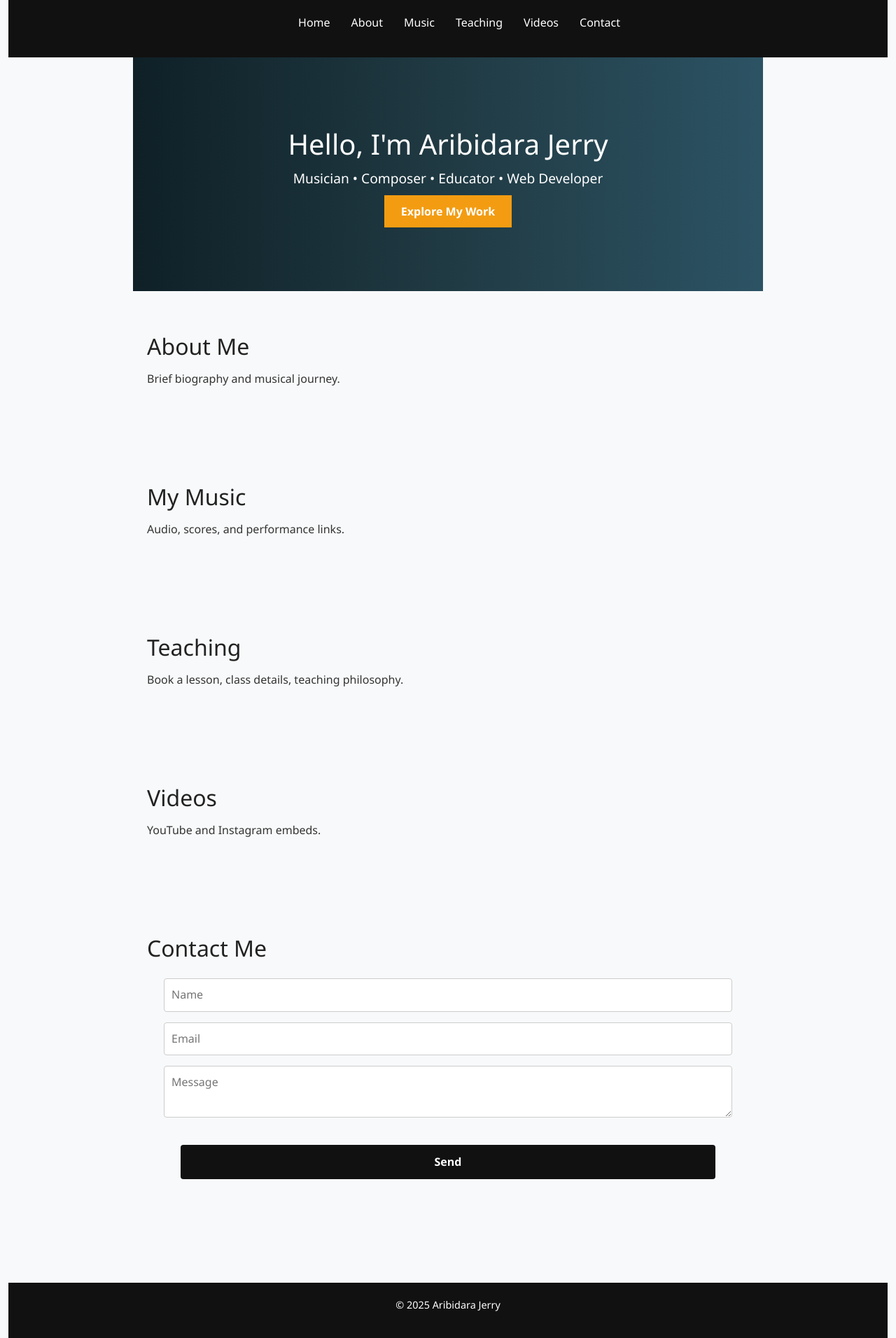
After one commit to aribidarajerry/Portfolio, a Flask app: page /2 in a window 1280 px wide. The commit adds this page. Shown: the whole page at 70% size. Run offline with Flask 3, Linux system fonts and the light colour scheme; some libraries are stand-ins or nearby versions.

Commit message:
initial commit

```diff
--- a/main.py
+++ b/main.py
@@ -7,14 +7,26 @@ load_dotenv()
 app = Flask(__name__)
 app.config['SECRET_KEY'] = os.environ.get('SECRET_KEY')
 
+"""
+{% extends 'base.html' %}
+{% block _style %}{% endblock %}
+{% block title %}{% endblock %}
+{% block landing %}{% endblock %}
+{% block content %}{% endblock %}
+
+"""
 
 @app.route('/')
 def index():
     return render_template('index.html')
 
-@app.route('/login')
-def login():
-    return render_template('base.html')
+@app.route('/2')
+def template_2():
+    return render_template('index2.html')
+
+@app.route('/3')
+def template_3():
+    return render_template('index3.html')
 
 @app.route('/register')
 def register():
@@ -23,6 +35,10 @@ def register():
 @app.errorhandler(404)
 def page_not_found(e):
     return render_template('error.html', error=e), 404
+
+@app.errorhandler(405)
+def method_not_allowed(e):
+    return render_template('error.html', error=e), 405
 
 @app.errorhandler(500)
 def internal_server_error(e):
--- a/static/css/style.css
+++ b/static/css/style.css
@@ -2,6 +2,7 @@
     margin: 0;
     padding: 0;
     scroll-behavior: smooth;
+    scroll-padding-top: 20%;
     box-sizing: border-box;
 }
 .header {
@@ -11,6 +12,7 @@
     background-color: #F2F2F2;
     position: sticky;
     top: 0;
+    z-index: 99;
 }
 header {
     padding: 1em;
--- a/templates/index.html
+++ b/templates/index.html
@@ -1,3 +1,4 @@
 {% extends 'base.html' %}
-{% block landing %}<h1 class="hero">Learn Music. Play Better. Compose Freely.</h1>
+{% block title %}Template 1{% endblock %}
+{% block landing %}<h1 class="hero">Template 1</h1>
 {% endblock %}
--- /dev/null
+++ b/templates/index2.html
@@ -0,0 +1,204 @@
+{% extends 'base.html' %}
+{% block header %}{% endblock %}
+{% block _style %}
+
+* {
+  margin: 0;
+  padding: 0;
+  box-sizing: border-box;
+}
+
+body {
+  font-family: 'Segoe UI', Tahoma, Geneva, Verdana, sans-serif;
+  background-color: #f8f9fa;
+  color: #333;
+  line-height: 1.6;
+}
+
+header {
+  background-color: #111;
+  padding: 20px 0;
+}
+
+nav ul {
+  display: flex;
+  justify-content: center;
+  list-style: none;
+  flex-wrap: wrap;
+}
+
+nav ul li {
+  margin: 0 15px;
+}
+
+nav ul li a {
+  color: #fff;
+  text-decoration: none;
+  font-weight: 500;
+  transition: color 0.3s;
+}
+
+nav ul li a:hover {
+  color: #f39c12;
+}
+
+section {
+  padding: 60px 20px;
+  max-width: 900px;
+  margin: auto;
+}
+
+section h2 {
+  color: #222;
+  margin-bottom: 15px;
+}
+
+#home {
+  text-align: center;
+  background: linear-gradient(to right, #0f2027, #203a43, #2c5364);
+  color: white;
+  padding: 100px 20px;
+}
+
+#home h1 {
+  font-size: 2.5rem;
+  margin-bottom: 10px;
+}
+
+#home p {
+  font-size: 1.2rem;
+  margin-bottom: 20px;
+}
+
+#home a {
+  background-color: #f39c12;
+  color: #fff;
+  padding: 12px 24px;
+  text-decoration: none;
+  border-radius: 4px;
+  font-weight: bold;
+  transition: background-color 0.3s;
+}
+
+#home a:hover {
+  background-color: #e67e22;
+}
+
+form {
+  display: flex;
+  flex-direction: column;
+  gap: 15px;
+}
+
+form input,
+form textarea {
+  padding: 10px;
+  border: 1px solid #ccc;
+  border-radius: 4px;
+  font-size: 1rem;
+}
+
+form button {
+  padding: 12px;
+  background-color: #111;
+  color: white;
+  border: none;
+  border-radius: 4px;
+  font-weight: bold;
+  cursor: pointer;
+  transition: background-color 0.3s;
+}
+
+form button:hover {
+  background-color: #333;
+}
+
+footer {
+  text-align: center;
+  padding: 20px;
+  background-color: #111;
+  color: white;
+  font-size: 0.9rem;
+  margin-top: 40px;
+}
+
+/* Responsive */
+@media (max-width: 600px) {
+  nav ul {
+    flex-direction: column;
+  }
+
+  nav ul li {
+    margin: 10px 0;
+  }
+
+  #home h1 {
+    font-size: 2rem;
+  }
+
+  section {
+    padding: 40px 15px;
+  }
+}
+
+{% endblock %}
+{% block title %}Aribidara Jerry | Musician & Web Developer{% endblock %}
+{% block content %}
+
+  <header>
+    <nav>
+      <ul>
+        <li><a href="#home">Home</a></li>
+        <li><a href="#about">About</a></li>
+        <li><a href="#music">Music</a></li>
+        <li><a href="#teaching">Teaching</a></li>
+        <li><a href="#videos">Videos</a></li>
+        <li><a href="#contact">Contact</a></li>
+      </ul>
+    </nav>
+  </header>
+
+  <section id="home">
+    <h1>Hello, I'm Aribidara Jerry</h1>
+    <p>Musician • Composer • Educator • Web Developer</p>
+    <a href="#music">Explore My Work</a>
+  </section>
+
+  <section id="about">
+    <h2>About Me</h2>
+    <p>Brief biography and musical journey.</p>
+  </section>
+
+  <section id="music">
+    <h2>My Music</h2>
+    <p>Audio, scores, and performance links.</p>
+  </section>
+
+  <section id="teaching">
+    <h2>Teaching</h2>
+    <p>Book a lesson, class details, teaching philosophy.</p>
+  </section>
+
+  <section id="videos">
+    <h2>Videos</h2>
+    <p>YouTube and Instagram embeds.</p>
+  </section>
+
+  <section id="contact">
+    <h2>Contact Me</h2>
+    <form>
+      <input type="text" placeholder="Name">
+      <input type="email" placeholder="Email">
+      <textarea placeholder="Message"></textarea>
+      <button type="submit">Send</button>
+    </form>
+  </section>
+
+  <footer>
+    <p>&copy; 2025 Aribidara Jerry</p>
+  </footer>
+
+</body>
+</html>
+
+{% endblock %}
```
Also changed, not shown: templates/base.html (+4 -45 lines), templates/error.html (+7 -1 lines), templates/index3.html (added, +97 -0 lines).
